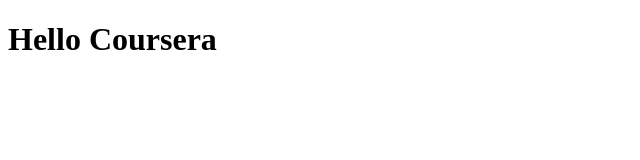
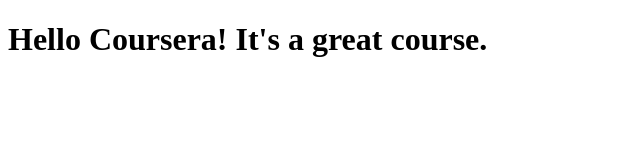
Before and after one commit to KennMackens/coursera-test, a plain HTML site: page site/index.html in a window 1280 px wide. Shown: the whole page, without its empty margins (0-640 px from the left). Drawn offline with Linux system fonts and the light colour scheme.

Commit message:
Small addition to our page content

```diff
--- a/site/index.html
+++ b/site/index.html
@@ -4,6 +4,6 @@
 	<title>Test Coursera</title>
 </head>
 <body>
-<h1>Hello Coursera</h1>
+<h1>Hello Coursera! It's a great course.</h1>
 </body>
 </html>
```
